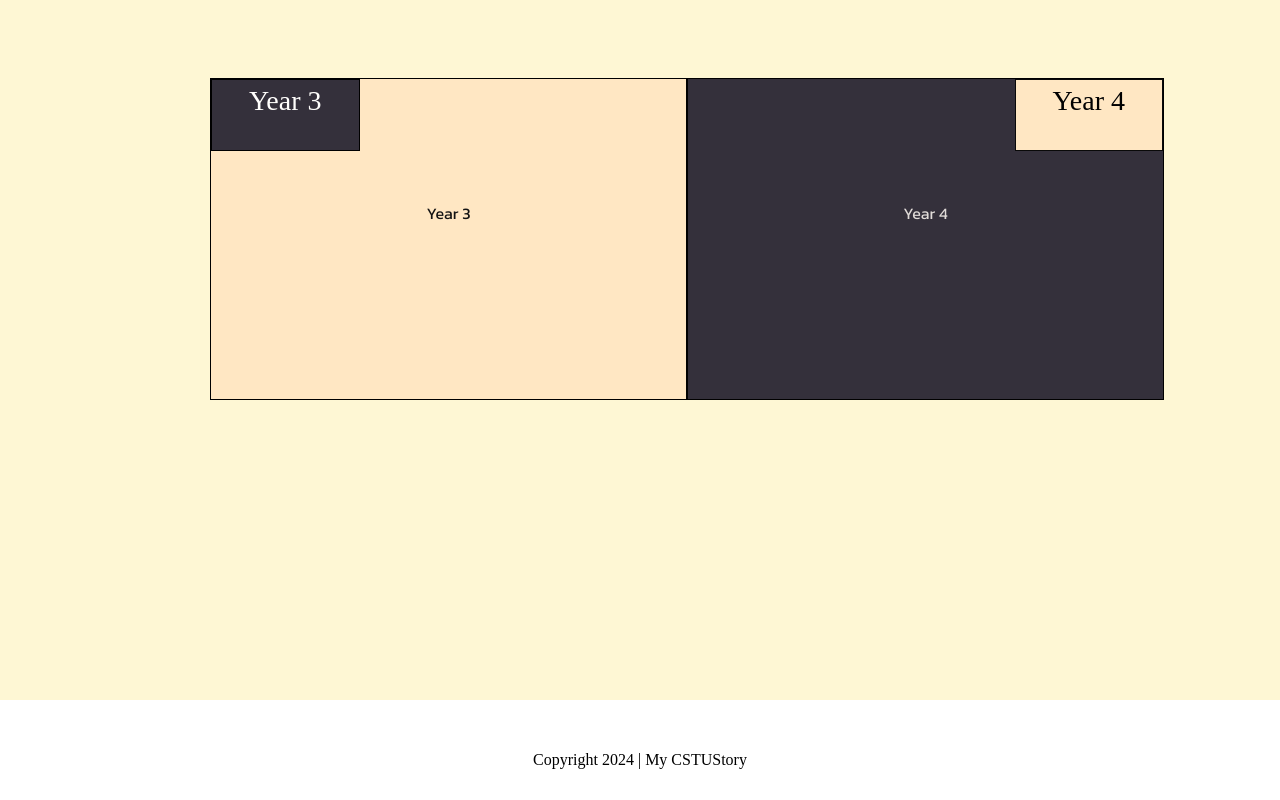
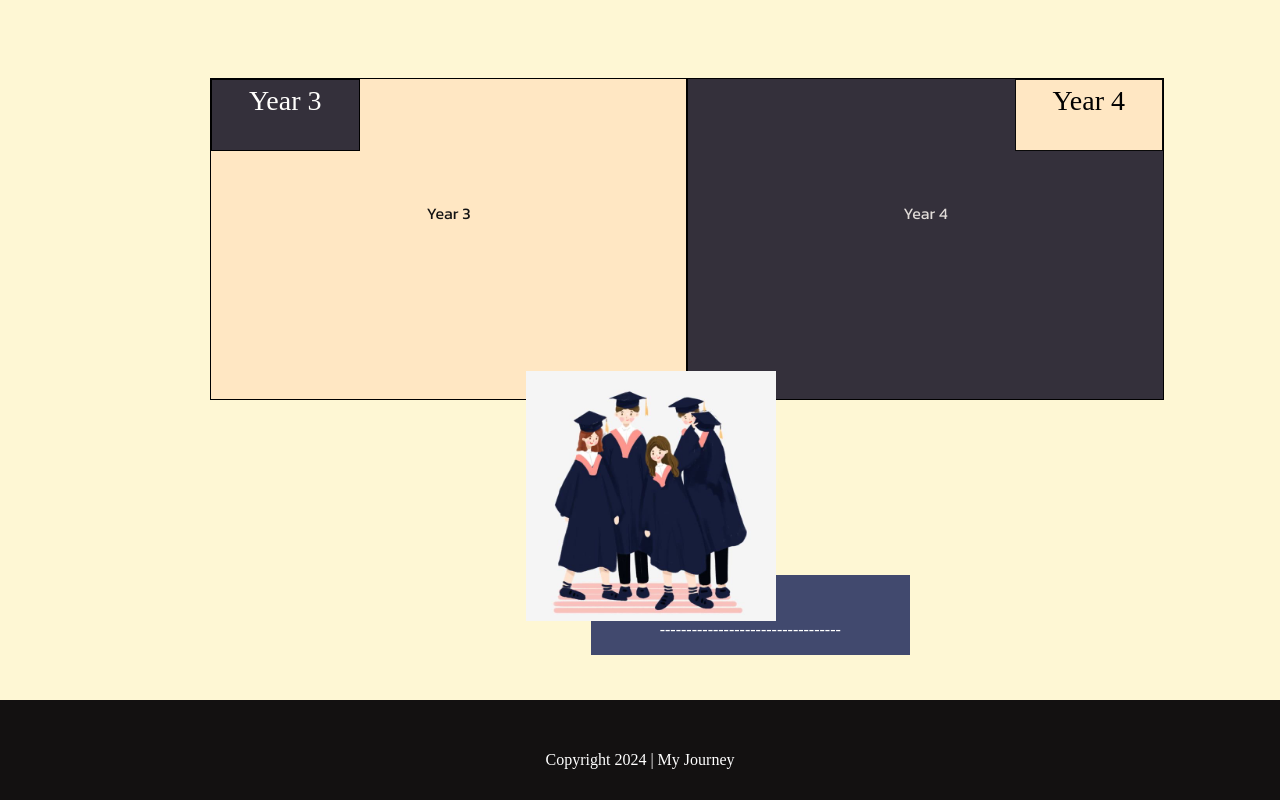
Before and after one commit to ChayananMariwan/6709650219_MyCSTUStory, a plain HTML site: page myjourney.html in a window 1280 px wide. Shown: the part 1156-1956 px from the top of the page. Drawn offline with Linux system fonts and the light colour scheme; a web font is replaced by a local one.

Commit message:
Insert imges, decorate and edit the footer in myjourney.html, mystyle.css files.

```diff
--- a/myjourney.html
+++ b/myjourney.html
@@ -51,17 +51,20 @@
     <div class="content3">
         <div class="main3">Year 3</div>
         <p class="cont2">Year 3</p>
+        <div class="deco3">
+            <p>----------------------------------</p>
+        </div>
     </div>
     <div class="content4">
         <div class="main4">Year 4</div>
         <p class="cont1">Year 4</p>
-
+        <img id="gradu" src="resources/graduated.JPG">
     </div>
     <div>
     </div>
 
     <footer>
-        <h4 class="c">Copyright 2024 | My CSTUStory</h4>
+        <h4 class="jn">Copyright 2024 | My Journey</h4>
     </footer>
 
 
--- a/mystyle.css
+++ b/mystyle.css
@@ -292,18 +292,10 @@ h1 {
 
 .c {
     font-family: "DM Serif Text", serif;
-    color: black;
+    color: white;
     font-weight: 200;
     text-align: center;
     padding: 30px;
-}
-
-footer {
-    width: 100%;
-    box-sizing: border-box;
-    background-color: white;
-    margin-top: 300px;
-    height: 100px;
 }
 
 /*>>>>>>>>>>>>>>>>>>>>>>>>>>>>>>>>>>>>>>>>>   myjourney.html   <<<<<<<<<<<<<<<<<<<<<<<<<<<<<<<<<<<<<<<<<<<<<<<*/
@@ -361,9 +353,21 @@ article {
     width: 20%;
     height: 100px;
     box-sizing: border-box;
-    background-color: #41496E;
+    background-color: #4C70AC;
     float: right;
     margin-top: -12px;
+}
+
+.deco3 {
+    width: 70%;
+    height: 80px;
+    box-sizing: border-box;
+    background-color: #41496E;
+    color: white;
+    padding-top: 30px;
+    margin-top: 350px;
+    margin-left: 370px;
+
 }
 
 .R1 {
@@ -459,6 +463,12 @@ article {
     width: 150px;
     margin-left: -50px;
     margin-top: 20px;
+}
+
+#gradu {
+    width: 250px;
+    margin-left: -550px;
+    margin-top: 130px;
 }
 
 .content1 {
@@ -599,9 +609,9 @@ article {
 
 /*--------------- Footer ----------------*/
 
-.c {
+.jn {
     font-family: "DM Serif Text", serif;
-    color: black;
+    color: white;
     font-weight: 200;
     text-align: center;
     padding: 30px;
@@ -610,7 +620,7 @@ article {
 footer {
     width: 100%;
     box-sizing: border-box;
-    background-color: white;
+    background-color: rgb(19, 17, 17);
     margin-top: 300px;
     height: 100px;
     float: left;
```
